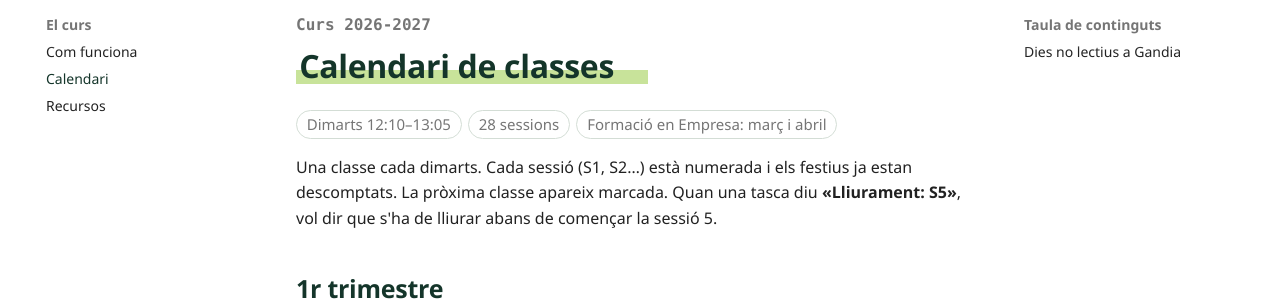
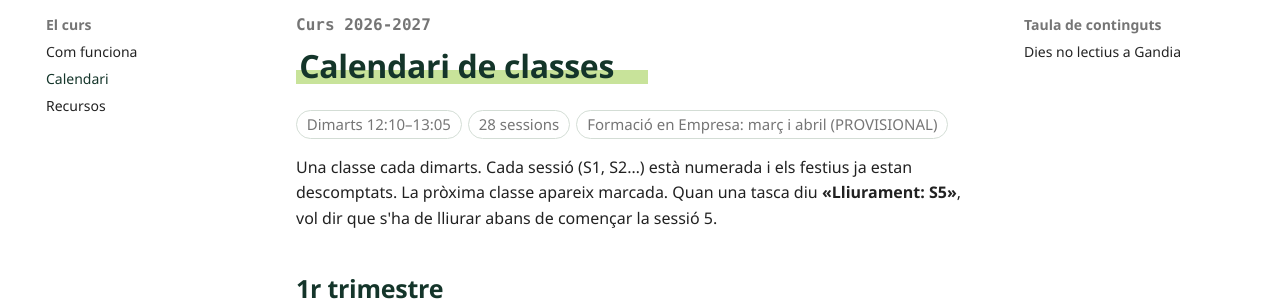
Before and after one commit to samuelviel/sostenibilitat, an MkDocs documentation site: the page built from docs/calendari.md, in a window 1280 px wide and 900 px high. Shown: the part 134-435 px from the top of the window. Built offline with MkDocs 1.6.1 and Material for MkDocs 9.7.7, drawn with Linux system fonts in a browser that asks for light colours; some web fonts are replaced; comment, search, counter and statistics services are not loaded.

Commit message:
Update calendari.md

```diff
--- a/docs/calendari.md
+++ b/docs/calendari.md
@@ -6,7 +6,7 @@ title: Calendari
 
 # Calendari de classes
 
-<p class="unit-meta"><span class="chip">Dimarts 12:10–13:05</span> <span class="chip">28 sessions</span> <span class="chip">Formació en Empresa: març i abril</span></p>
+<p class="unit-meta"><span class="chip">Dimarts 12:10–13:05</span> <span class="chip">28 sessions</span> <span class="chip">Formació en Empresa: març i abril (PROVISIONAL)</span></p>
 
 Una classe cada dimarts. Cada sessió (S1, S2…) està numerada i els festius ja estan descomptats. La pròxima classe apareix marcada. Quan una tasca diu **«Lliurament: S5»**, vol dir que s'ha de lliurar abans de començar la sessió 5.
 
```
